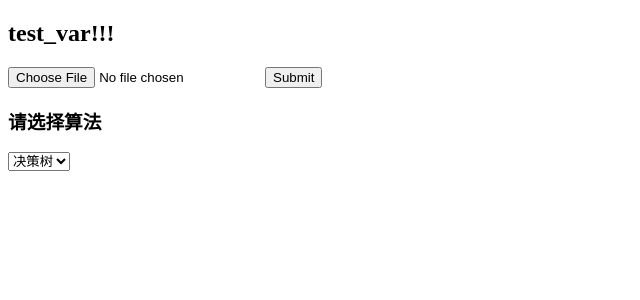
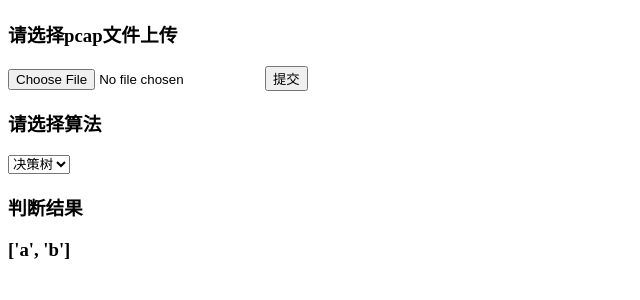
Before and after one commit to Yukmee/Protocol-Identification, a Flask app: page / in a window 1280 px wide. Shown: the top 300 px of the page, without its empty margins (0-640 px from the left). Run offline with Flask 2, Linux system fonts and the light colour scheme.

Commit message:
index.html 初步写好

```diff
--- a/server.py
+++ b/server.py
@@ -1,3 +1,5 @@
+import pickle
+
 from flask import Flask, render_template, request
 from werkzeug.utils import secure_filename
 
@@ -6,7 +8,7 @@ app = Flask(__name__)
 
 @app.route('/')
 def home():
-    return render_template('index.html', test_var='test_var!!!')
+    return render_template('index.html', output=['a', 'b'])
 
 
 @app.route('/uploader', methods=['GET', 'POST'])
@@ -14,7 +16,7 @@ def upload_file():
     if request.method == 'POST':
         f = request.files['file']
         f.save(f'./saved_pcaps/{secure_filename(f.filename)}')
-        return 'file uploaded successfully'
+        return render_template('index.html', test_var='文件成功上传!')
 
 
 if __name__ == '__main__':
--- a/templates/index.html
+++ b/templates/index.html
@@ -7,12 +7,15 @@
 <body>
 <h2>{{test_var}}</h2>
 
+<div>
+    <h3>请选择pcap文件上传</h3>
     <form action="http://localhost:5000/uploader"
           method="POST"
           enctype="multipart/form-data">
         <input type="file" name="file"/>
-    <input type="submit"/>
+        <input type="submit" value="提交"/>
     </form>
+</div>
 
 <!--Select Box-->
 <div class="custom-select" style="width:200px;">
@@ -25,7 +28,10 @@
     </label>
 </div>
 
+<div>
+    <h3>判断结果</h3>
     <h3>{{output}}</h3>
+</div>
 
 </body>
 </html>
```
Lines whose indentation alone changed are shown as unchanged.
